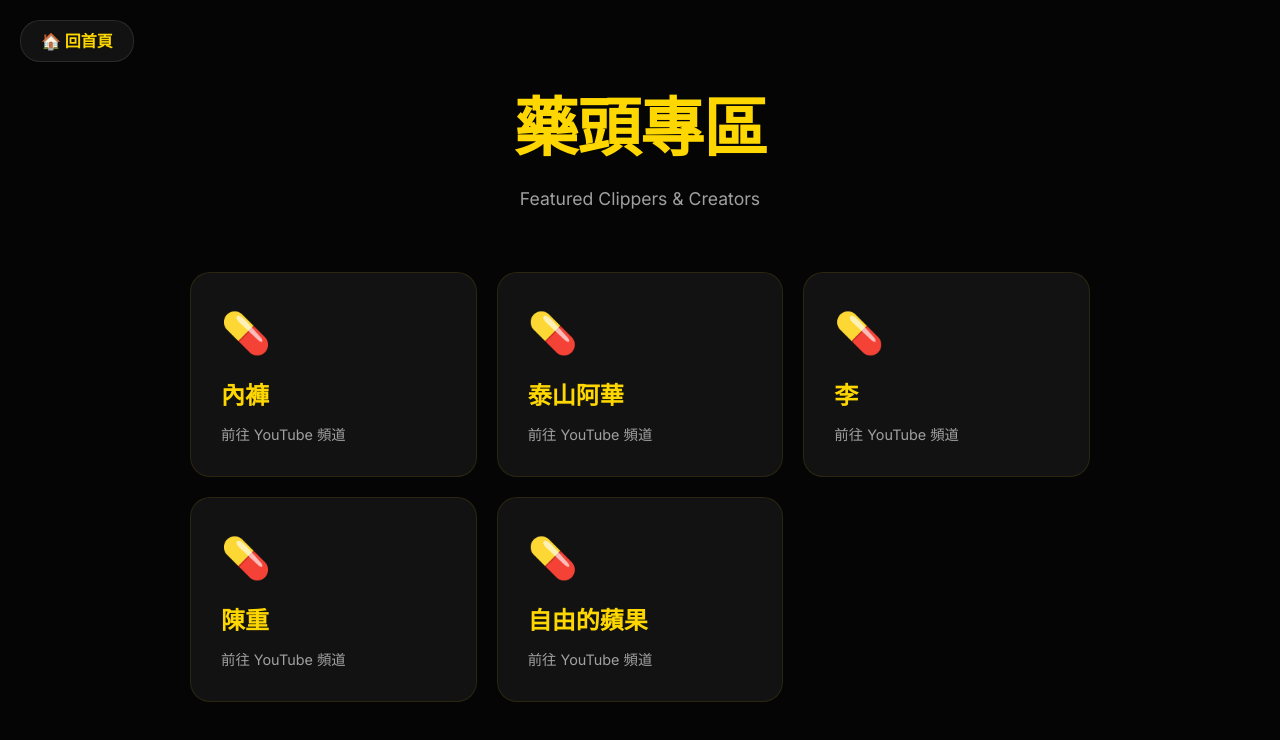
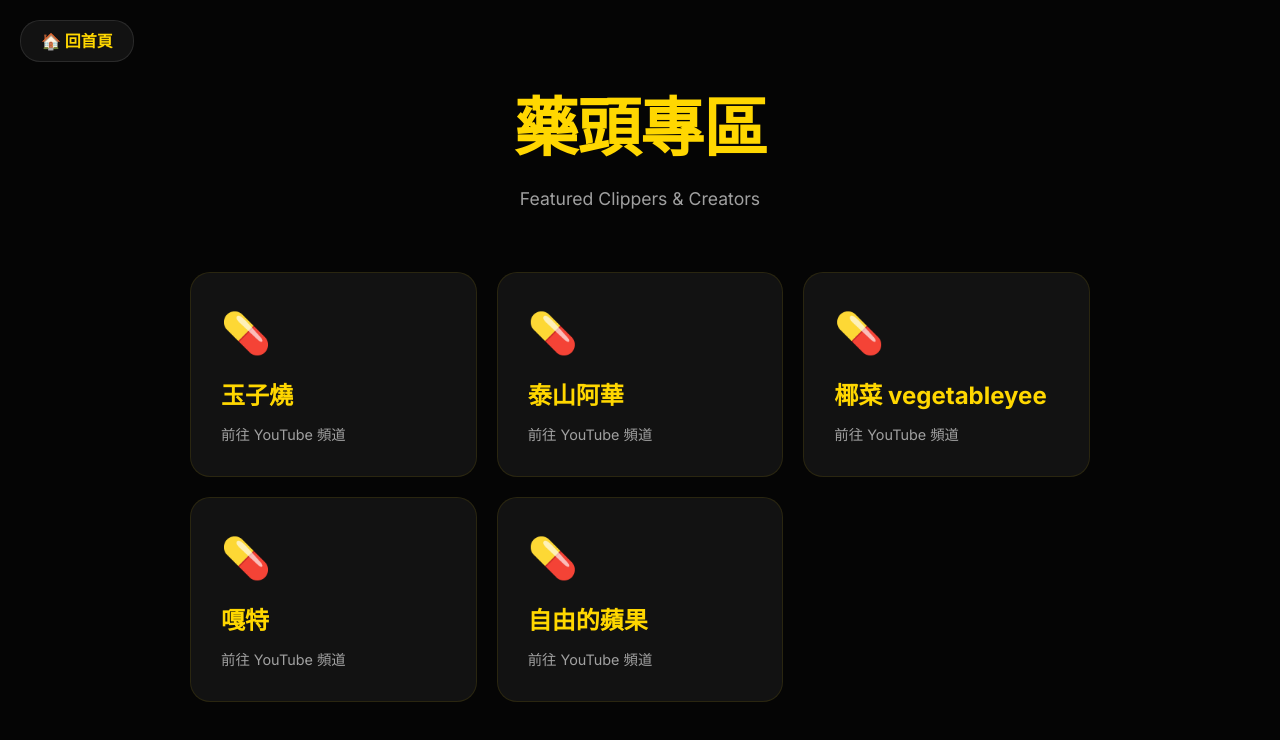
Before and after one commit to jim60304ko/LNG_videos, a React (Vite) app: page /#/yaotou in a window 1280 px wide. Shown: the top 740 px of the page. Built offline with nearby package versions, Linux system fonts and the light colour scheme.

Commit message:
Content: Correct clipper names in Yaotou page

```diff
--- a/src/views/Yaotou.tsx
+++ b/src/views/Yaotou.tsx
@@ -2,10 +2,10 @@ import { Link } from 'react-router-dom';
 import '../App.css';
 
 const clippers = [
-  { name: '內褲', url: 'https://youtube.com/@sunzusa_' },
+  { name: '玉子燒', url: 'https://youtube.com/@sunzusa_' },
   { name: '泰山阿華', url: 'https://youtube.com/@tarzanwawa' },
-  { name: '李', url: 'https://youtube.com/@a455106z' },
-  { name: '陳重', url: 'https://youtube.com/@chenchung0209' },
+  { name: '椰菜 vegetableyee', url: 'https://youtube.com/@a455106z' },
+  { name: '嘎特', url: 'https://youtube.com/@chenchung0209' },
   { name: '自由的蘋果', url: 'https://youtube.com/@zydpingguo' }
 ];
 
```
